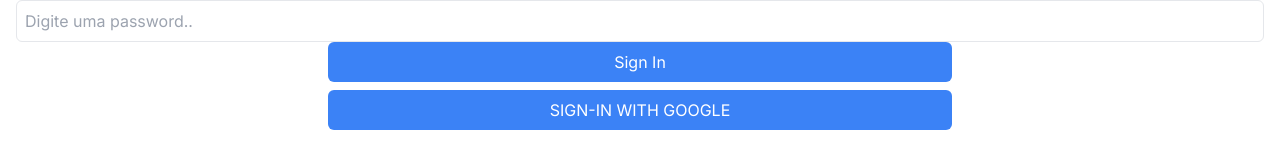
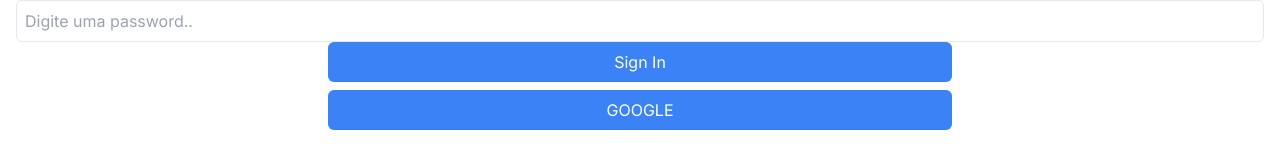
Before and after one commit to JohnDaCruz/Chat-App, a Next.js app: page / in a window 1280 px wide. Shown: the part 158-326 px from the top of the page. Built offline with nearby package versions, Linux system fonts and the light colour scheme; no server answers.

Commit message:
commit to deploy

```diff
--- a/src/app/page.tsx
+++ b/src/app/page.tsx
@@ -69,7 +69,7 @@
                     onClick={() => signIn('google') }
                     className="bg-blue-500 text-white px-2 py-2 mb-2 rounded-md mx-auto block w-3/4 sm:w-1/2 hover:bg-blue-600 focus:outline-none focus:ring focus:border-blue-300"
                 >
-                    SIGN-IN WITH GOOGLE
+                    GOOGLE
                 </button>
             </div>
         );
```
